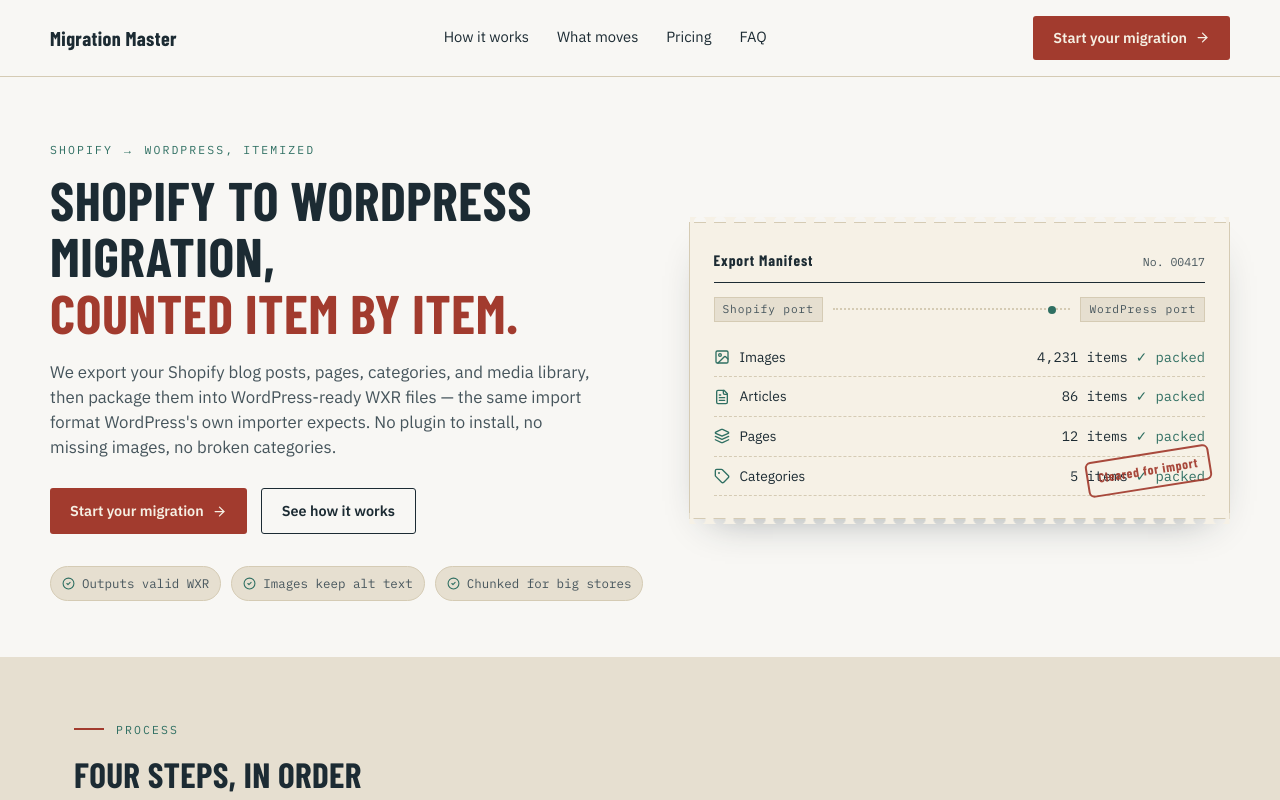
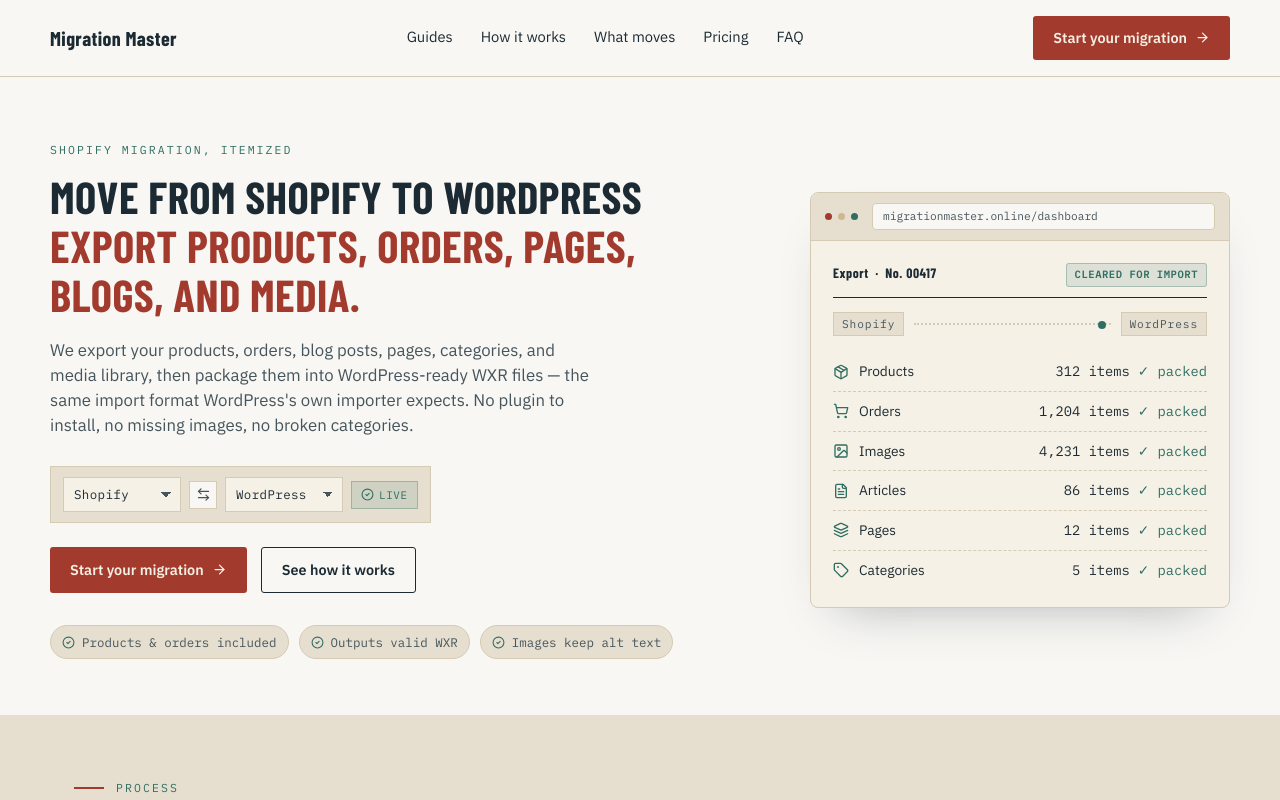
Before and after one commit to rupam2234/migration-master, a Next.js app: page / in a window 1280 px wide. Shown: the top 800 px of the page. Built offline with nearby package versions, Linux system fonts and the light colour scheme.

Commit message:
Homepage Update

```diff
--- a/src/app/(home)/main.tsx
+++ b/src/app/(home)/main.tsx
@@ -7,12 +7,27 @@ import {
   Layers,
   Tag,
   ArrowRight,
+  ArrowLeftRight,
   CheckCircle2,
   ChevronDown,
   Package,
+  Circle,
+  ShoppingCart,
 } from "lucide-react";
 import styles from "./style.module.css";
 import { Container, Footer, Header } from "@/components";
+
+const PLATFORMS = [
+  { id: "shopify", name: "Shopify" },
+  { id: "wordpress", name: "WordPress" },
+  { id: "wix", name: "Wix" },
+];
+
+const ROUTES = [
+  { from: "shopify", to: "wordpress", live: true },
+  { from: "wordpress", to: "shopify", live: true },
+  { from: "wix", to: "wordpress", live: false },
+];
 
 const TIERS = [
   {
@@ -23,7 +38,7 @@ const TIERS = [
     icon: Package,
     blurb: "Features:",
     features: [
-      "Quick API authentication with shopify store",
+      "Quick API authentication with your store",
       "Chunked WXR file for default WP import",
       "Itemized manifest before you pay",
       "Email support",
@@ -32,6 +47,8 @@ const TIERS = [
 ];
 
 const MANIFEST_ROWS = [
+  { label: "Products", count: "312", icon: Package },
+  { label: "Orders", count: "1,204", icon: ShoppingCart },
   { label: "Images", count: "4,231", icon: ImageIcon },
   { label: "Articles", count: "86", icon: FileText },
   { label: "Pages", count: "12", icon: Layers },
@@ -42,7 +59,7 @@ const STEPS = [
   {
     n: "01",
     title: "Connect your store",
-    body: "Point us at your Shopify store, or upload an export. Nothing is moved yet.",
+    body: "Point us at your store, or upload an export. Nothing is moved yet.",
   },
   {
     n: "02",
@@ -52,16 +69,26 @@ const STEPS = [
   {
     n: "03",
     title: "Export",
-    body: "We generate WordPress-ready WXR files, split into chunks sized for your host so large catalogs don't time out on import.",
+    body: "We generate import-ready files, split into chunks sized for your host so large catalogs don't time out on import.",
   },
   {
     n: "04",
     title: "Import",
-    body: "Drop the files into WordPress under Tools → Import, in order. Your content arrives with categories and media already attached.",
+    body: "Drop the files into your new platform's importer, in order. Your content arrives with categories and media already attached.",
   },
 ];
 
 const WHAT_MOVES = [
+  {
+    icon: Package,
+    title: "Products",
+    body: "Titles, descriptions, prices, stock, and images, matched to WooCommerce's product fields on import.",
+  },
+  {
+    icon: ShoppingCart,
+    title: "Orders",
+    body: "Order history, line items, and customer details, so past sales aren't stranded on Shopify.",
+  },
   {
     icon: ImageIcon,
     title: "Media library",
@@ -80,81 +107,149 @@ const WHAT_MOVES = [
   {
     icon: Tag,
     title: "Categories",
-    body: "Shopify blogs become WordPress categories, matched by slug so posts file into the right place automatically.",
+    body: "Blogs and collections become categories on the new platform, matched by slug so posts file into the right place automatically.",
   },
 ];
 
 const FAQS = [
   {
-    q: "How do I migrate my Shopify store's content to WordPress?",
-    a: "You connect your store (or upload a Shopify export), review an itemized manifest of what will move, then download WordPress-ready WXR files. You import those files under Tools → Import → WordPress on your WordPress site, in the order we provide them.",
+    q: "How do I migrate my store's content to another platform?",
+    a: "You connect your store, then fetch whichever content types you need — Products, Orders, Pages, Blogs, Articles, or Images — from separate cards on the dashboard. Review the itemized manifest for each, then export. You import the resulting files under your new platform's own import tool.",
   },
   {
-    q: "Will I lose my SEO rankings when I move from Shopify to WordPress?",
-    a: "Migrating content correctly is most of the battle: keeping original page and post slugs, preserving alt text on images, and mapping categories cleanly all help search engines recognize the moved content. You'll still want to set up redirects from old Shopify URLs to their new WordPress equivalents if the URL structure changes.",
+    q: "Will I lose my SEO rankings when I migrate?",
+    a: "Migrating content correctly is most of the battle: keeping original page and post slugs, preserving alt text on images, and mapping categories cleanly all help search engines recognize the moved content. You'll still want to set up redirects from old URLs to their new equivalents if the URL structure changes.",
   },
   {
     q: "What is a WXR file, and why does WordPress need one?",
-    a: "WXR (WordPress eXtended RSS) is the XML format WordPress's built-in importer reads. Rather than copying files by hand, we package your Shopify content into WXR files so WordPress can import everything — posts, pages, media, and categories — through its normal import screen.",
+    a: "WXR (WordPress eXtended RSS) is the XML format WordPress's built-in importer reads. Rather than copying files by hand, we package your content into WXR files so WordPress can import everything — posts, pages, media, and categories — through its normal import screen.",
   },
   {
-    q: "Can I migrate just my blog and keep my store on Shopify?",
-    a: "Yes. Many stores keep checkout on Shopify and move only the content side — blog, pages, and media library — over to WordPress. You only pay for the items you actually export.",
+    q: "Can I migrate just my blog and keep my store where it is?",
+    a: "Yes. Many stores keep checkout on their current platform and move only the content side — blog, pages, and media library — over. You only pay for the items you actually export.",
   },
   {
     q: "How long does a migration take?",
-    a: "Generating the export files is typically fast, even for large catalogs, since the work is mostly automated. The import itself depends on your WordPress host's limits, which is why large exports are split into smaller chunked files rather than one giant one.",
+    a: "Generating the export files is typically fast, even for large catalogs, since the work is mostly automated. The import itself depends on your new host's limits, which is why large exports are split into smaller chunked files rather than one giant one.",
   },
   {
     q: "Do you migrate products and orders too?",
-    a: "Right now we focus on content: images, blog posts, pages, and categories. We don't currently move product, inventory, or order data — if your move is content-only, that's exactly what this is built for.",
+    a: "Yes. Products export with titles, descriptions, prices, stock, and images; orders export with order history, line items, and customer details. Both come through as WordPress-ready WXR files, so they land alongside your pages and blog content in one import.",
+  },
+  {
+    q: "Do I import products through WooCommerce's CSV importer?",
+    a: "No — skip the WooCommerce products (CSV) option in WordPress. Use the WordPress importer under Tools → Import instead; it reads the WXR files we generate and handles pages, blogs, products, and orders in the same pass.",
+  },
+  {
+    q: "Are more platforms coming?",
+    a: "Shopify and WordPress are live in both directions today. Other routes — WooCommerce, Wix, and BigCommerce — are in progress. If you need one that isn't live yet, email support and we'll let you know when it ships.",
   },
 ];
 
 const NAV_ITEMS = [
+  { link: "/blog", title: "Guides" },
   { link: "#how-it-works", title: "How it works" },
   { link: "#what-moves", title: "What moves" },
   { link: "#pricing", title: "Pricing" },
   { link: "#faq", title: "FAQ" },
 ];
 
+function routeIsLive(from: string, to: string) {
+  return ROUTES.some((r) => r.from === from && r.to === to && r.live);
+}
+
 export default function Main() {
   const [openFaq, setOpenFaq] = useState<number | null>(0);
   const [itemCount, setItemCount] = useState(0);
+  const [fromId, setFromId] = useState("shopify");
+  const [toId, setToId] = useState("wordpress");
 
-  const tier = useMemo(() => rateForCount(), []);
+  const isLive = routeIsLive(fromId, toId);
+  const tier = TIERS[0];
   const estimate = useMemo(() => {
-    const raw = itemCount * tier?.rate;
-    return Math.max(raw, tier?.minimum);
+    const raw = itemCount * tier.rate;
+    return Math.max(raw, tier.minimum);
   }, [itemCount, tier]);
 
+  const swapPlatforms = () => {
+    setFromId(toId);
+    setToId(fromId);
+  };
+
   return (
-    <div className={`${styles["mm-root"]}`}>
+    <div className={styles["mm-root"]}>
       <Header nav items={NAV_ITEMS} />
 
       <Container>
         <section className={`${styles["mm-shell"]} ${styles["mm-hero"]}`}>
           <div>
-            <p className={styles["mm-eyebrow"]}>
-              Shopify → WordPress, itemized
-            </p>
+            <p className={styles["mm-eyebrow"]}>Shopify migration, itemized</p>
             <h1 className={`${styles["mm-display"]} ${styles["mm-h1"]}`}>
-              Shopify to WordPress migration,
+              Move from Shopify to WordPress
               <br />
-              <span className={styles["mm-accent"]}>counted item by item.</span>
+              <span className={styles["mm-accent"]}>
+                Export products, orders, pages, blogs, and media.
+              </span>
             </h1>
             <p className={styles["mm-sub"]}>
-              We export your Shopify blog posts, pages, categories, and media
-              library, then package them into WordPress-ready WXR files — the
-              same import format WordPress&apos;s own importer expects. No
-              plugin to install, no missing images, no broken categories.
+              We export your products, orders, blog posts, pages, categories,
+              and media library, then package them into WordPress-ready WXR
+              files — the same import format WordPress&apos;s own importer
+              expects. No plugin to install, no missing images, no broken
+              categories.
             </p>
+
+            <div className={styles["mm-route-picker"]}>
+              <select
+                className={styles["mm-route-select"]}
+                value={fromId}
+                onChange={(e) => setFromId(e.target.value)}
+                aria-label="Migrate from"
+              >
+                {PLATFORMS.map((p) => (
+                  <option key={p.id} value={p.id}>
+                    {p.name}
+                  </option>
+                ))}
+              </select>
+              <button
+                type="button"
+                className={styles["mm-route-swap"]}
+                onClick={swapPlatforms}
+                aria-label="Swap platforms"
+              >
+                <ArrowLeftRight size={15} />
+              </button>
+              <select
+                className={styles["mm-route-select"]}
+                value={toId}
+                onChange={(e) => setToId(e.target.value)}
+                aria-label="Migrate to"
+              >
+                {PLATFORMS.map((p) => (
+                  <option key={p.id} value={p.id}>
+                    {p.name}
+                  </option>
+                ))}
+              </select>
+              {isLive ? (
+                <span className={styles["mm-route-status-live"]}>
+                  <CheckCircle2 size={13} /> Live
+                </span>
+              ) : (
+                <span className={styles["mm-route-status-soon"]}>
+                  <Circle size={9} /> Coming soon
+                </span>
+              )}
+            </div>
+
             <div className={styles["mm-hero-ctas"]}>
               <a
                 className={`${styles["mm-btn"]} ${styles["mm-btn-primary"]}`}
-                href="#pricing"
+                href={isLive ? "#pricing" : "#faq"}
               >
-                Start your migration <ArrowRight size={15} />
+                {isLive ? "Start your migration" : "Get notified when it ships"}{" "}
+                <ArrowRight size={15} />
               </a>
               <a
                 className={`${styles["mm-btn"]} ${styles["mm-btn-outline"]}`}
@@ -163,31 +258,44 @@ export default function Main() {
                 See how it works
               </a>
             </div>
+
             <div className={styles["mm-chip-row"]}>
+              <span className={styles["mm-chip"]}>
+                <CheckCircle2 size={13} /> Products &amp; orders included
+              </span>
               <span className={styles["mm-chip"]}>
                 <CheckCircle2 size={13} /> Outputs valid WXR
               </span>
               <span className={styles["mm-chip"]}>
                 <CheckCircle2 size={13} /> Images keep alt text
               </span>
-              <span className={styles["mm-chip"]}>
-                <CheckCircle2 size={13} /> Chunked for big stores
-              </span>
             </div>
           </div>
 
-          <div className={styles["mm-manifest-wrap"]}>
-            <div className={styles["mm-manifest"]}>
-              <div className={styles["mm-manifest-head"]}>
-                <span className={styles["mm-manifest-title"]}>
-                  Export Manifest
+          <div className={styles["mm-browser-wrap"]}>
+            <div className={styles["mm-browser"]}>
+              <div className={styles["mm-browser-chrome"]}>
+                <span className={styles["mm-browser-dot"]} />
+                <span className={styles["mm-browser-dot"]} />
+                <span className={styles["mm-browser-dot"]} />
+                <div className={styles["mm-browser-address"]}>
+                  migrationmaster.online/dashboard
+                </div>
+              </div>
+              <div className={styles["mm-browser-body"]}>
+                <div className={styles["mm-browser-titlebar"]}>
+                  <span>Export &nbsp;·&nbsp; No. 00417</span>
+                  <span className={styles["mm-browser-status"]}>
+                    Cleared for import
                   </span>
-                <span className={styles["mm-manifest-id"]}>No. 00417</span>
                 </div>
                 <div className={styles["mm-route"]}>
-                <span className={styles["mm-port"]}>Shopify port</span>
-                <span className={styles["mm-route-line"]} aria-hidden="true" />
-                <span className={styles["mm-port"]}>WordPress port</span>
+                  <span className={styles["mm-port"]}>Shopify</span>
+                  <span
+                    className={styles["mm-route-line"]}
+                    aria-hidden="true"
+                  />
+                  <span className={styles["mm-port"]}>WordPress</span>
                 </div>
                 {MANIFEST_ROWS.map((row) => {
                   const Icon = row.icon;
@@ -204,8 +312,6 @@ export default function Main() {
                     </div>
                   );
                 })}
-              <div className={styles["mm-stamp"]} aria-hidden="true">
-                Cleared for import
               </div>
             </div>
           </div>
@@ -224,9 +330,8 @@ export default function Main() {
               Four steps, in order
             </h2>
             <p className={styles["mm-section-lede"]}>
-              Migrating a store from Shopify to WordPress doesn&apos;t need to
-              mean copying content by hand. Here&apos;s the route your content
-              takes.
+              Migrating a store doesn&apos;t need to mean copying content by
+              hand. Here&apos;s the route your content takes.
             </p>
             <div className={styles["mm-steps"]}>
               {STEPS.map((s) => (
@@ -250,10 +355,10 @@ export default function Main() {
               What actually moves
             </h2>
             <p className={styles["mm-section-lede"]}>
-              This migration is built for content, not inventory. If you&apos;re
-              moving your blog, pages, and media library off Shopify — and
-              keeping checkout elsewhere, or rebuilding it separately on
-              WordPress — this is exactly what it&apos;s built for.
+              Everything below arrives as WordPress-ready WXR files — imported
+              through WordPress&apos;s own importer (not a separate WooCommerce
+              CSV), so products and orders land alongside your pages and blog
+              content in one pass.
             </p>
             <div className={styles["mm-grid-4"]}>
               {WHAT_MOVES.map((item) => {
@@ -291,7 +396,7 @@ export default function Main() {
             </p>
 
             <div className={styles["mm-tiers"]}>
-              {TIERS?.map((t) => {
+              {TIERS.map((t) => {
                 const Icon = t.icon;
                 return (
                   <div className={styles["mm-tier"]} key={t.name}>
@@ -302,7 +407,7 @@ export default function Main() {
                     <div className={styles["mm-tier-range"]}>{t.range}</div>
                     <div className={styles["mm-tier-rate"]}>
                       <span className={styles["mm-tier-rate-num"]}>
-                        ${t?.rate?.toFixed(2)}
+                        ${t.rate.toFixed(2)}
                       </span>
                       <span className={styles["mm-tier-rate-unit"]}>
                         / item
@@ -310,7 +415,7 @@ export default function Main() {
                     </div>
                     <div className={styles["mm-tier-min"]}>
                       {t.minimum > 0
-                        ? `Free WordPress import file generation until ${formatUSD(t.minimum)}`
+                        ? `Free import file generation until ${formatUSD(t.minimum)}`
                         : "No minimum"}
                     </div>
                     <div className={styles["mm-tier-blurb"]}>{t.blurb}</div>
@@ -349,12 +454,12 @@ export default function Main() {
               <div className={styles["mm-calc-receipt"]}>
                 <div className={styles["mm-receipt-row"]}>
                   <span>Tier</span>
-                  <span className={styles["mm-mono"]}>{tier?.name}</span>
+                  <span className={styles["mm-mono"]}>{tier.name}</span>
                 </div>
                 <div className={styles["mm-receipt-row"]}>
                   <span>Rate</span>
                   <span className={styles["mm-mono"]}>
-                    ${tier?.rate.toFixed(2)} / item
+                    ${tier.rate.toFixed(2)} / item
                   </span>
                 </div>
                 <div className={styles["mm-receipt-total"]}>
@@ -377,7 +482,7 @@ export default function Main() {
               <span className={styles["mm-eyebrow"]}>FAQ</span>
             </div>
             <h2 className={`${styles["mm-display"]} ${styles["mm-h2"]}`}>
-              Questions about moving from Shopify to WordPress
+              Questions about moving your store
             </h2>
             <div className={styles["mm-faq"]}>
               {FAQS.map((item, i) => {
@@ -411,10 +516,6 @@ export default function Main() {
   );
 }
 
-function rateForCount() {
-  return TIERS[0];
-}
-
 function formatUSD(n: number) {
   return n.toLocaleString("en-US", {
     style: "currency",
--- a/src/app/(home)/style.module.css
+++ b/src/app/(home)/style.module.css
@@ -157,14 +157,13 @@
 
 @media (min-width: 980px) {
     .mm-hero {
-        grid-template-columns: 1.05fr 0.95fr;
+        grid-template-columns: 1.2fr 0.8fr;
         align-items: center;
     }
 }
-
 .mm-h1 {
-    font-size: clamp(2.1rem, 4.6vw, 3.4rem);
-    line-height: 1.04;
+    font-size: clamp(1.9rem, 3.8vw, 2.8rem);
+    line-height: 1.1;
     margin: 14px 0 18px;
 }
 
@@ -721,3 +720,178 @@ font-family: var(--font-display), sans-serif;    font-weight: 700;
 .mm-footer-links a:hover {
     color: var(--ink);
 }
+
+/* ---------------------------------------------------------------------- */
+/* Route picker (hero)                                                    */
+/* ---------------------------------------------------------------------- */
+
+.mm-route-picker {
+    display: flex;
+    align-items: center;
+    gap: 8px;
+    flex-wrap: wrap;
+    margin: 20px 0 24px;
+    padding: 10px 12px;
+    border: 1px solid var(--paper-line);
+    background: var(--paper-deep);
+    width: fit-content;
+}
+
+.mm-route-select {
+    appearance: none;
+    font-family: var(--font-mono), monospace;
+    font-size: 0.78rem;
+    letter-spacing: 0.03em;
+    color: var(--ink);
+    border: 1px solid var(--paper-line);
+    background: #F6F1E6;
+    padding: 7px 26px 7px 10px;
+    cursor: pointer;
+    min-width: 118px;
+    background-image: linear-gradient(45deg, transparent 50%, var(--ink-soft) 50%),
+        linear-gradient(135deg, var(--ink-soft) 50%, transparent 50%);
+    background-position: calc(100% - 14px) center, calc(100% - 9px) center;
+    background-size: 5px 5px, 5px 5px;
+    background-repeat: no-repeat;
+}
+
+.mm-route-select:focus-visible {
+    outline: 2px solid var(--route);
+    outline-offset: 2px;
+}
+
+.mm-route-swap {
+    display: inline-flex;
+    align-items: center;
+    justify-content: center;
+    width: 28px;
+    height: 28px;
+    border: 1px solid var(--paper-line);
+    background: var(--paper);
+    color: var(--ink-soft);
+    cursor: pointer;
+    transition: transform 0.2s ease, color 0.15s ease;
+}
+
+.mm-route-swap:hover {
+    color: var(--route);
+    transform: rotate(180deg);
+}
+
+.mm-route-status-live,
+.mm-route-status-soon {
+    display: inline-flex;
+    align-items: center;
+    gap: 5px;
+    font-family: var(--font-mono), monospace;
+    font-size: 0.68rem;
+    letter-spacing: 0.06em;
+    text-transform: uppercase;
+    padding: 5px 9px;
+}
+
+.mm-route-status-live {
+    color: var(--route);
+    background: rgba(47, 111, 98, 0.12);
+    border: 1px solid rgba(47, 111, 98, 0.3);
+}
+
+.mm-route-status-soon {
+    color: var(--stamp);
+    background: rgba(162, 59, 46, 0.1);
+    border: 1px solid rgba(162, 59, 46, 0.3);
+}
+
+/* ---------------------------------------------------------------------- */
+/* Browser panel hero — clean dashboard-window look, no perforated/       */
+/* scalloped edge. Slightly rounded corners deliberately distinguish it   */
+/* from the flat, sharp-edged paper cards elsewhere: this is a screenshot */
+/* of software, not a printed form.                                      */
+/* ---------------------------------------------------------------------- */
+
+.mm-browser-wrap {
+    display: flex;
+    justify-content: right;
+}
+
+.mm-browser {
+    width: 100%;
+    max-width: 420px;
+    background: #F6F1E6;
+    border: 1px solid var(--paper-line);
+    border-radius: 8px;
+    overflow: hidden;
+    box-shadow: 0 24px 48px -28px rgba(28, 43, 51, 0.35);
+}
+
+.mm-browser-chrome {
+    display: flex;
+    align-items: center;
+    gap: 6px;
+    padding: 10px 14px;
+    background: var(--paper-deep);
+    border-bottom: 1px solid var(--paper-line);
+}
+
+.mm-browser-dot {
+    width: 7px;
+    height: 7px;
+    border-radius: 50%;
+    background: var(--manila);
+}
+
+.mm-browser-dot:nth-child(1) {
+    background: var(--stamp);
+}
+
+.mm-browser-dot:nth-child(2) {
+    background: var(--manila);
+}
+
+.mm-browser-dot:nth-child(3) {
+    background: var(--route);
+}
+
+.mm-browser-address {
+    margin-left: 8px;
+    font-family: var(--font-mono), monospace;
+    font-size: 0.7rem;
+    color: var(--ink-soft);
+    background: var(--paper);
+    border: 1px solid var(--paper-line);
+    border-radius: 4px;
+    padding: 4px 10px;
+    flex: 1;
+    white-space: nowrap;
+    overflow: hidden;
+    text-overflow: ellipsis;
+}
+
+.mm-browser-body {
+    padding: 22px 22px 18px;
+}
+
+.mm-browser-titlebar {
+    display: flex;
+    justify-content: space-between;
+    align-items: baseline;
+    border-bottom: 1.5px solid var(--ink);
+    padding-bottom: 10px;
+    margin-bottom: 14px;
+    font-family: var(--font-display), sans-serif;
+    font-weight: 700;
+    font-size: 0.85rem;
+    letter-spacing: 0.04em;
+}
+
+.mm-browser-status {
+    font-family: var(--font-mono), monospace;
+    font-size: 0.66rem;
+    letter-spacing: 0.05em;
+    text-transform: uppercase;
+    color: var(--route);
+    background: rgba(47, 111, 98, 0.12);
+    border: 1px solid rgba(47, 111, 98, 0.3);
+    border-radius: 3px;
+    padding: 3px 8px;
+}
```
Lines whose indentation alone changed are shown as unchanged.
